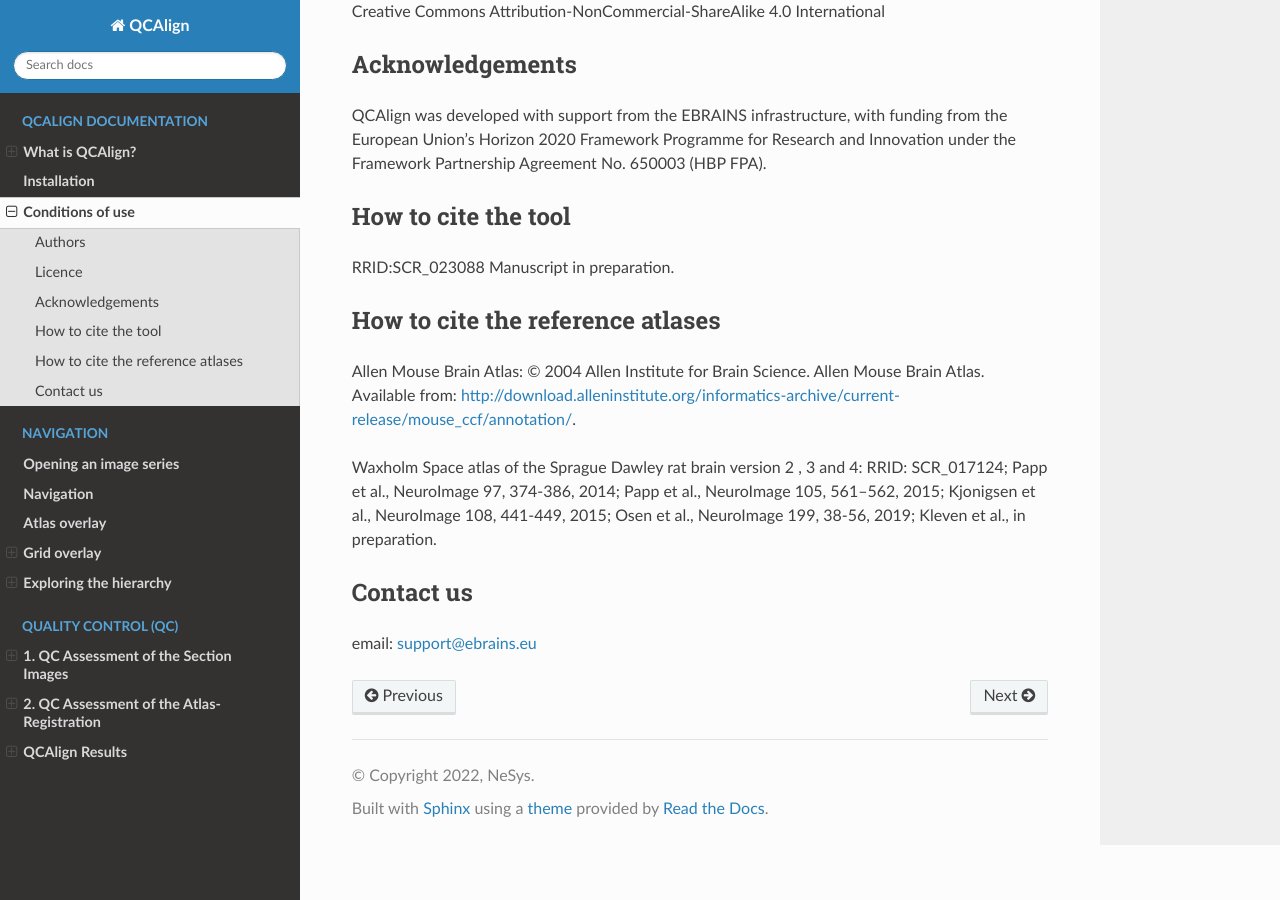
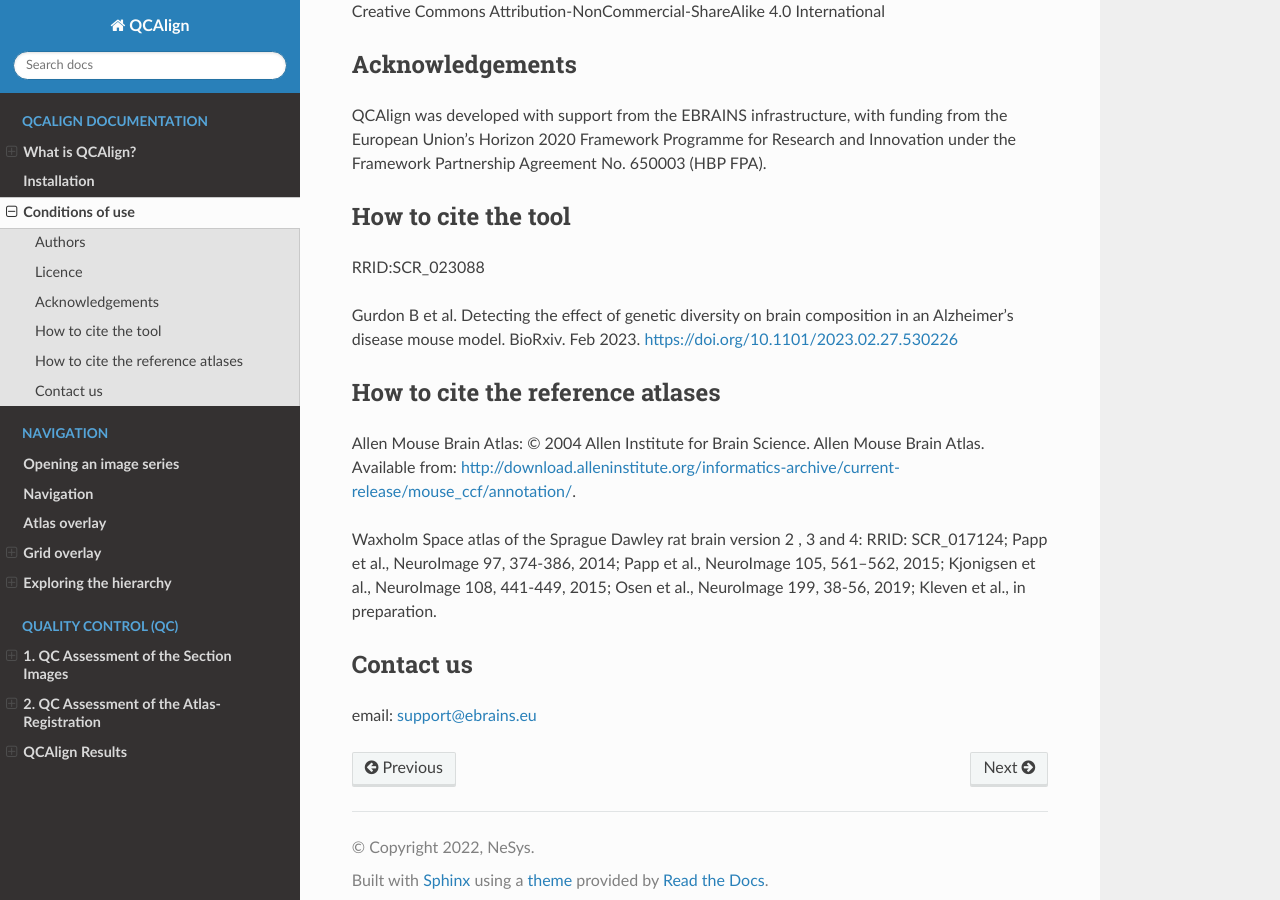
Before and after one commit to Neural-Systems-at-UIO/QCAlign, a Sphinx documentation site: the page built from docs/conditions.rst, in a window 1280 px wide and 900 px high, scrolled down 560 px. Built offline with Sphinx 7.4.7 and the Read the Docs theme 2.0.0, drawn with Linux system fonts in a browser that asks for light colours.

Commit message:
Update conditions.rst

```diff
--- a/docs/conditions.rst
+++ b/docs/conditions.rst
@@ -26,8 +26,8 @@
 ---------------------
 
 RRID:SCR_023088
-Manuscript in preparation.
 
+Gurdon B et al. Detecting the effect of genetic diversity on brain composition in an Alzheimer's disease mouse model. BioRxiv. Feb 2023. https://doi.org/10.1101/2023.02.27.530226
 
 How to cite the reference atlases
 ----------------------------------
```
